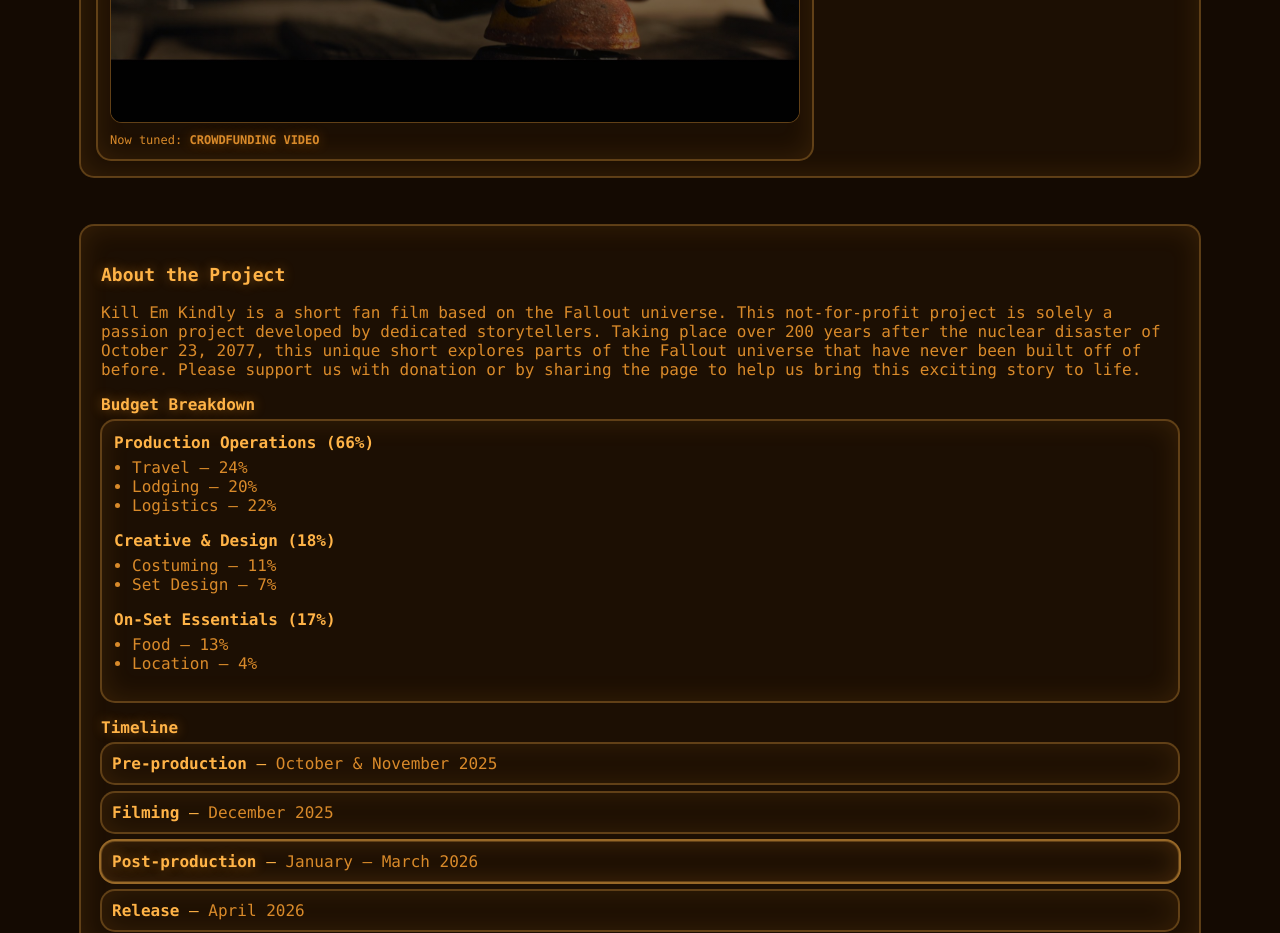
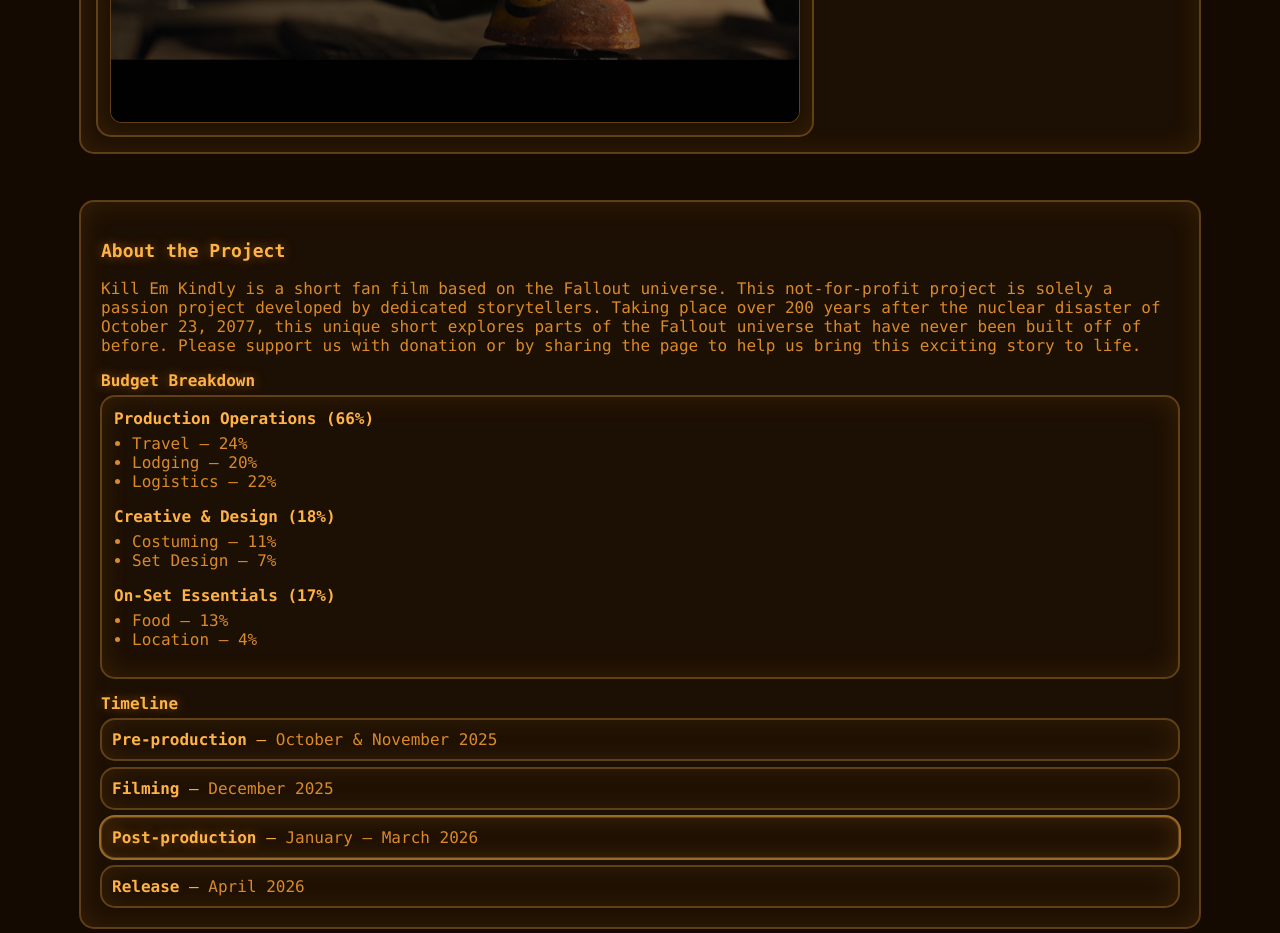
Before and after one commit to samconde01/kill-em-kindly-site, a Next.js app: page / in a window 1280 px wide. Shown: the part 1100-2033 px from the top of the page. Built offline with nearby package versions, Linux system fonts and the light colour scheme; no server answers.

Commit message:
Remove currently tuned station label display
Removed the display of the currently tuned station label.

```diff
--- a/pages/index.js
+++ b/pages/index.js
@@ -1514,9 +1514,7 @@
           </div>
         )}
 
-        <div style={{ marginTop:10, color:'var(--pb-dim)', fontSize:12 }}>
-          Now tuned: <span className="pb-glow" style={{ fontWeight:700 }}>{active.label}</span>
-        </div>
+
       </div>
 
       {/* Station list */}
```
